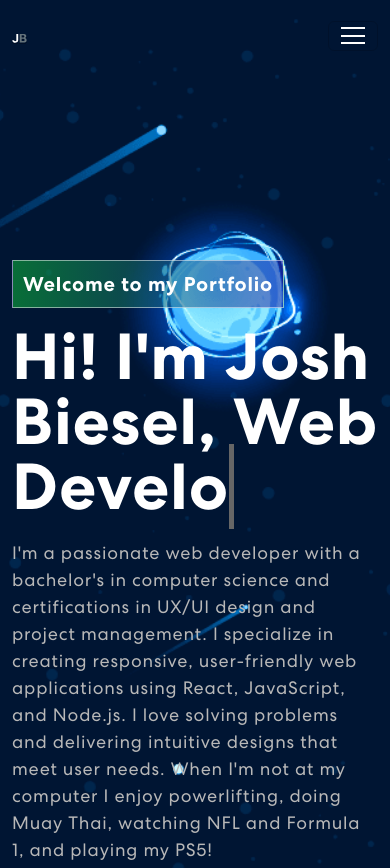
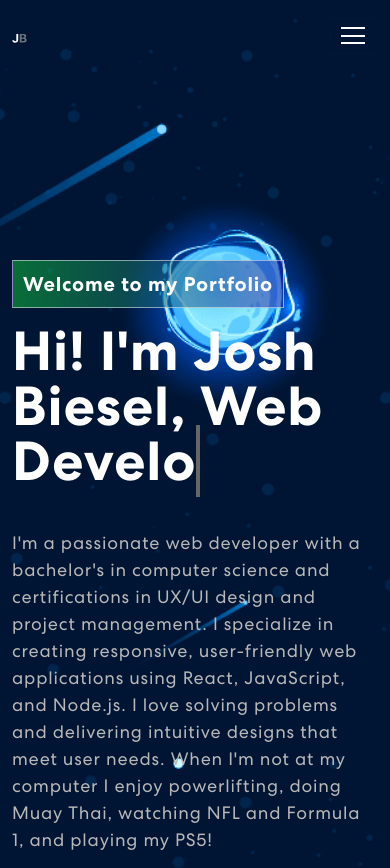
Before and after one commit to jabiesel/MyPortfolio, a React (Create React App) app: page / in a window 390 px wide. Shown: the top 868 px of the page. Built offline with nearby package versions, Linux system fonts and the light colour scheme.

Commit message:
fix h1 banner moving elements

```diff
--- a/src/App.css
+++ b/src/App.css
@@ -272,7 +272,15 @@ nav.navbar .navbar-toggler[aria-expanded="true"] .navbar-toggler-icon {
   line-height: 1;
   margin-bottom: 20px;
   display: block;
+  margin-bottom: 40px;
+  min-height: 3em;
 }
+@media (max-width: 768px) {
+  .banner h1 {
+    font-size: 55px;
+  }
+}
+
 .banner p {
   color: #b8b8b8;
   font-size: 18px;
--- a/src/components/Banner.js
+++ b/src/components/Banner.js
@@ -69,7 +69,7 @@ export const Banner = () => {
                     <span
                       className="txt-rotate"
                       dataPeriod="1000"
-                      data-rotate='[ "Web Developer", "Web Designer", "UI/UX Designer" ]'
+                      data-rotate='[ "Web Developer", "UI/UX Designer", "Web Designer" ]'
                     >
                       <span className="wrap">{text}</span>
                     </span>
```
